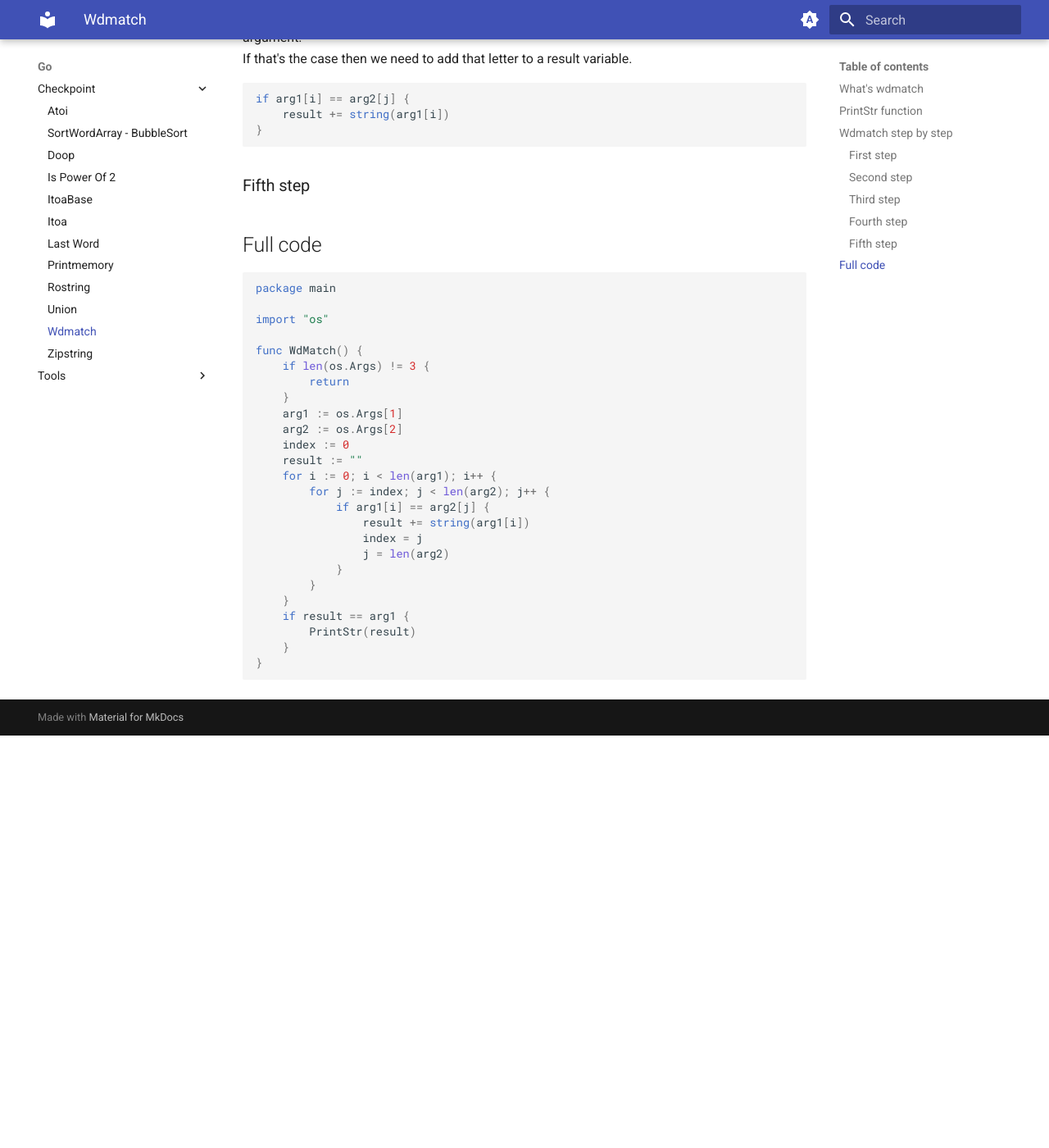
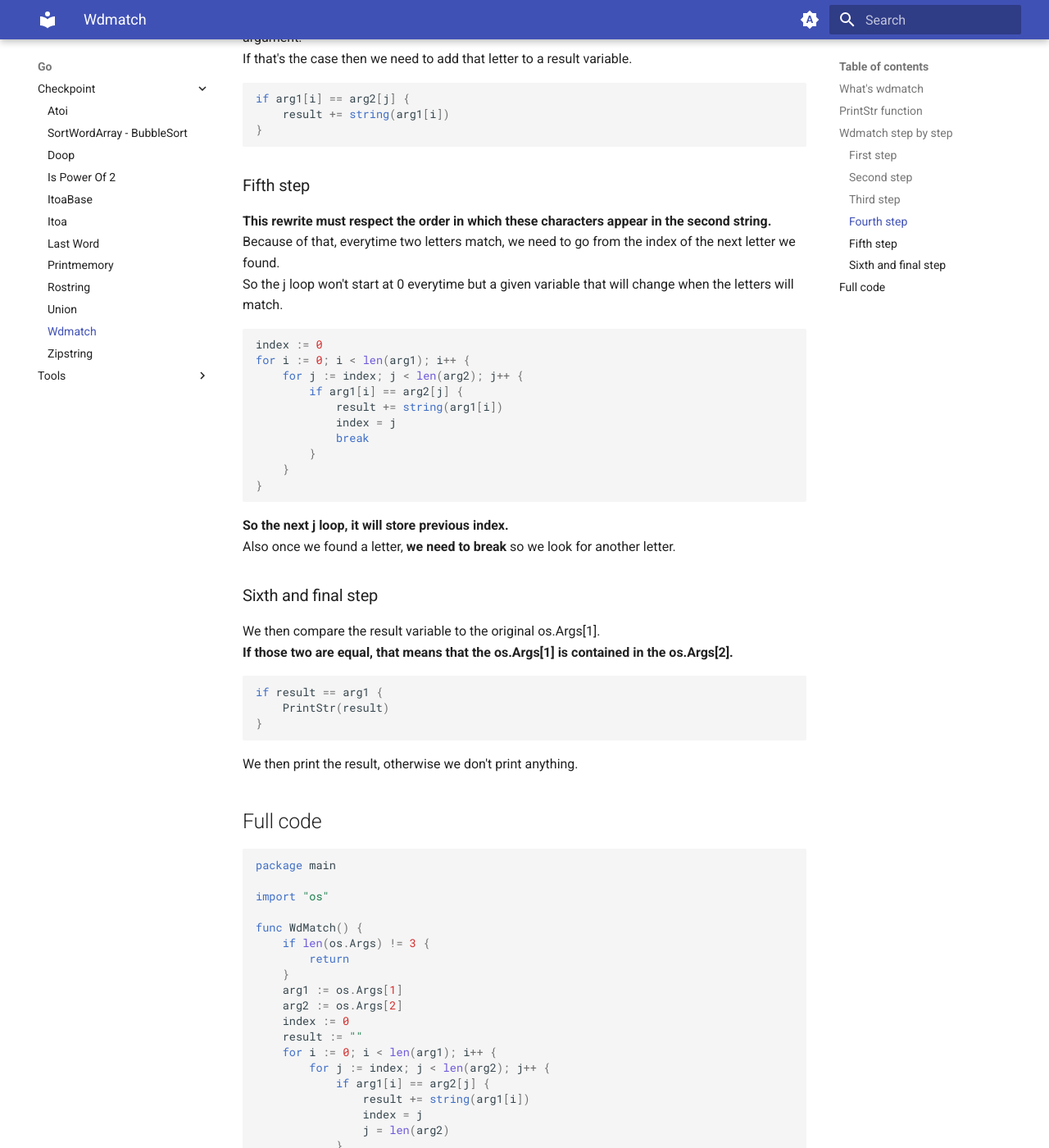
Before and after one commit to Z01-HelloThere/doc, an MkDocs documentation site: the page built from docs/go/checkpoint/WdmatchDoc.md, in a window 1280 px wide and 1400 px high, scrolled down 1609 px. Shown: the whole window at 82% size. Built offline with MkDocs 1.6.1 and Material for MkDocs 9.7.7, drawn with Linux system fonts in a browser that asks for light colours; before the commit the page ends 2506 px from its top, so only the background shows below that.

Commit message:
WdmatchDocModified.md

````diff
--- a/docs/go/checkpoint/WdmatchDoc.md
+++ b/docs/go/checkpoint/WdmatchDoc.md
@@ -71,7 +71,35 @@ if arg1[i] == arg2[j] {
 
 ### Fifth step
 
+**This rewrite must respect the order in which these characters appear in the second string.**
+Because of that, everytime two letters match, we need to go from the index of the next letter we found.
+So the j loop won't start at 0 everytime but a given variable that will change when the letters will match.
 
+```go
+index := 0
+for i := 0; i < len(arg1); i++ {
+	for j := index; j < len(arg2); j++ {
+		if arg1[i] == arg2[j] {
+			result += string(arg1[i])
+			index = j
+			break
+		}
+	}
+}
+```
+**So the next j loop, it will store previous index.**
+Also once we found a letter, **we need to break** so we look for another letter.
+
+### Sixth and final step
+
+We then compare the result variable to the original os.Args[1].
+**If those two are equal, that means that the os.Args[1] is contained in the os.Args[2].**
+```go
+if result == arg1 {
+	PrintStr(result)
+}
+```
+We then print the result, otherwise we don't print anything.
 
 ## Full code
 
````
